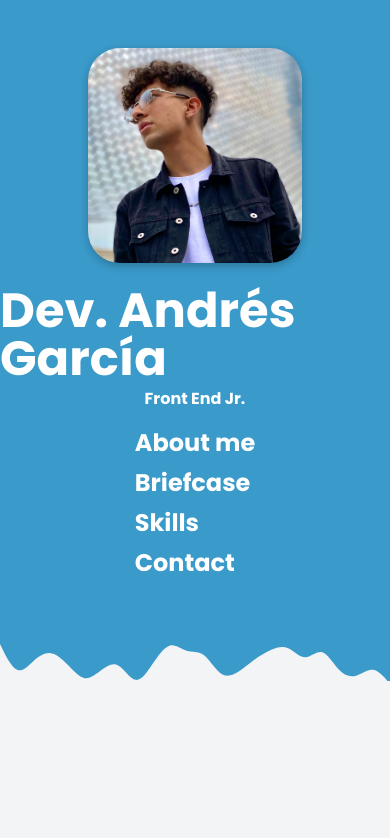
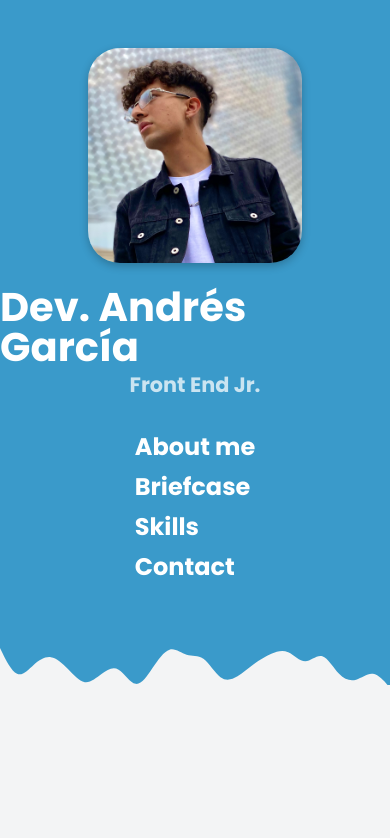
Before and after one commit to EliteDev/BriefCase, a plain HTML site: page index.html in a window 390 px wide. Shown: the top 838 px of the page. Drawn offline with Linux system fonts and the light colour scheme.

Commit message:
configure tittle responsive

```diff
--- a/css/partials/__media.scss
+++ b/css/partials/__media.scss
@@ -7,12 +7,14 @@
     .nav__img {
     width: 55%;
     margin: 1rem 0;
+
     }
     nav h1 {
-    font-size: 3rem;
+    font-size: 2.5rem;
     }
     nav p {
-    font-size: 1rem;
+    font-size: 1.3rem;
+    color: rgba(255, 255, 255, 0.734);
     }
     nav ul {
     flex-direction: column;
--- a/css/partials/__nav.scss
+++ b/css/partials/__nav.scss
@@ -22,7 +22,9 @@ nav h1{
     color: white;
 }
 nav p{
-    color: white;
+    font-size: 1.3rem;
+    margin-bottom: 1rem;
+    color: rgba(255, 255, 255, 0.734);
     font-family: 'Poppins', sans-serif;
 }
 nav ul{
```
Also changed, not shown: css/index.css, 1 other file.
